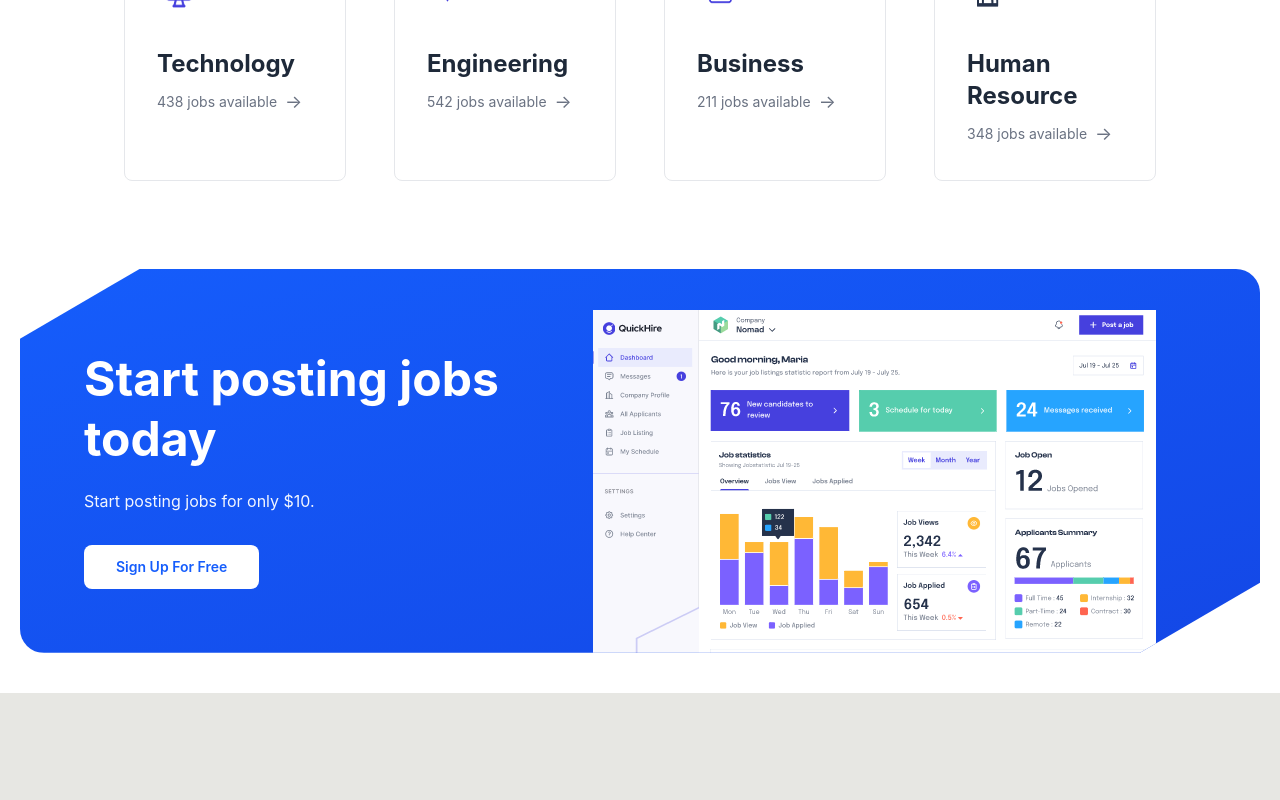
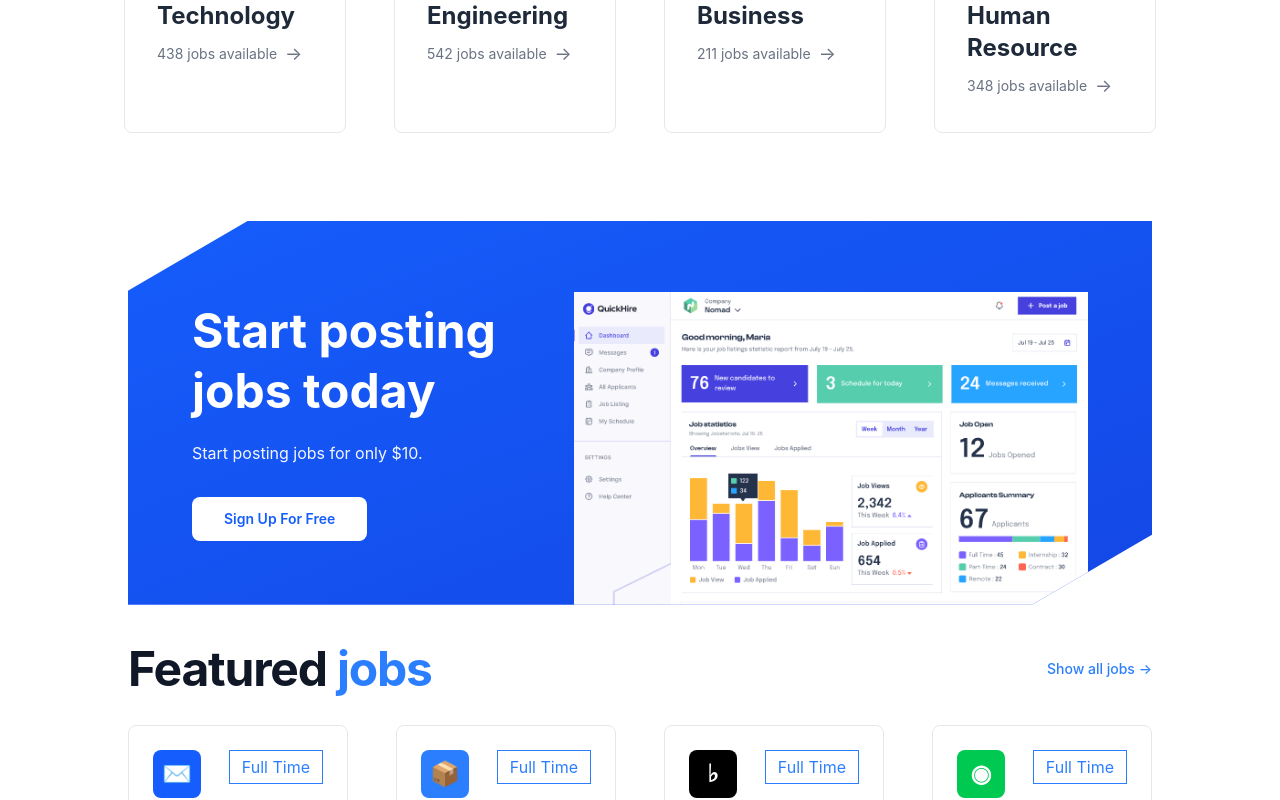
Before and after one commit to fhsiamSE/QuickHire, a React (Vite) app: page / in a window 1280 px wide. Shown: the part 2000-2800 px from the top of the page. Before the commit the page ends 2693 px from the top, so only its background shows below. Built offline with nearby package versions, Linux system fonts and the light colour scheme.

Commit message:
added Featured job  area and some minor fixes

```diff
--- a/src/components/LandingPage/CompanysWeHelp.jsx
+++ b/src/components/LandingPage/CompanysWeHelp.jsx
@@ -15,7 +15,7 @@ function CompanysWeHelp() {
         <p className="text-gray-400 text-xl font-medium m-0 tracking-wider">
           Companies we helped grow
         </p>
-        <div className="flex gap-48 items-center justify-start flex-wrap">
+        <div className="flex gap-36 items-center justify-start flex-wrap">
           {companies.map((company, idx) => (
             <div className="flex items-center justify-center h-16 text-4xl font-medium text-gray-400"
               key={idx}
--- /dev/null
+++ b/src/components/LandingPage/FeaturedJobs.jsx
@@ -0,0 +1,165 @@
+import React from 'react'
+
+function FeaturedJobs() {
+  const jobs = [
+    {
+      id: 1,
+      icon: '✉️',
+      iconBg: 'bg-blue-600',
+      title: 'Email Marketing',
+      company: 'Revolut',
+      location: 'Madrid, Spain',
+      type: 'Full Time',
+      description: 'Revolut is looking for Email Marketing to help team me...',
+      tags: ['Marketing', 'Design']
+    },
+    {
+      id: 2,
+      icon: '📦',
+      iconBg: 'bg-blue-500',
+      title: 'Brand Designer',
+      company: 'Dropbox',
+      location: 'San Francisco, US',
+      type: 'Full Time',
+      description: 'Dropbox is looking for Brand Designer to help the team f...',
+      tags: ['Design', 'Business']
+    },
+    {
+      id: 3,
+      icon: '♭',
+      iconBg: 'bg-black',
+      title: 'Email Marketing',
+      company: 'Pitch',
+      location: 'Berlin, Germany',
+      type: 'Full Time',
+      description: 'Pitch is looking for Customer Manager to join marketing t...',
+      tags: ['Design', 'Business']
+    },
+    {
+      id: 4,
+      icon: '◉',
+      iconBg: 'bg-green-500',
+      title: 'Visual Designer',
+      company: 'Blinklst',
+      location: 'Granada, Spain',
+      type: 'Full Time',
+      description: 'Blinklst is looking for Visual Designer to help team deal...',
+      tags: ['Design']
+    },
+    {
+      id: 5,
+      icon: '🔵',
+      iconBg: 'bg-blue-600',
+      title: 'Product Designer',
+      company: 'ClassPass',
+      location: 'Manchester, UK',
+      type: 'Full Time',
+      description: 'ClassPass is looking for Product Designer to help us...',
+      tags: ['Marketing', 'Design']
+    },
+    {
+      id: 6,
+      icon: '🔷',
+      iconBg: 'bg-teal-500',
+      title: 'Lead Designer',
+      company: 'Canva',
+      location: 'Ontario, Canada',
+      type: 'Full Time',
+      description: 'Canva is looking for Lead Engineer to help develop m...',
+      tags: ['Design', 'Business']
+    },
+    {
+      id: 7,
+      icon: '◎',
+      iconBg: 'bg-gray-400',
+      title: 'Brand Strategist',
+      company: 'GoDaddy',
+      location: 'Marseille, France',
+      type: 'Full Time',
+      description: 'GoDaddy is looking for Brand Strategist to join the team...',
+      tags: ['Business']
+    },
+    {
+      id: 8,
+      icon: '🐦',
+      iconBg: 'bg-blue-400',
+      title: 'Data Analyst',
+      company: 'Twitter',
+      location: 'San Diego, US',
+      type: 'Full Time',
+      description: 'Twitter is looking for Data Analyst to help team deal...',
+      tags: ['Technology']
+    }
+  ]
+
+  const getTagColor = (tag) => {
+    const colors = {
+      'Marketing': 'bg-yellow-100 text-yellow-700',
+      'Design': 'bg-teal-100 text-teal-700',
+      'Business': 'bg-blue-100 text-blue-700',
+      'Technology': 'bg-red-100 text-red-700'
+    }
+    return colors[tag] || 'bg-gray-100 text-gray-700'
+  }
+
+  return (
+    <section className="w-full opacity-100">
+      <div className="px-32 pb-16 flex flex-col gap-8">
+        {/* Header */}
+        <div className="flex justify-between items-center">
+          <h2 className="text-5xl font-bold text-gray-900 tracking-tight">
+            Featured <span className="text-blue-500">jobs</span>
+          </h2>
+          <a href="#" className="text-blue-500 text-sm font-medium hover:opacity-80 transition-opacity">
+            Show all jobs →
+          </a>
+        </div>
+
+        {/* Jobs Grid */}
+        <div className="grid grid-cols-4 gap-12">
+          {jobs.map((job) => (
+            <div
+              key={job.id}
+              className="bg-white rounded-lg p-6 flex flex-col gap-4 border border-gray-200 hover:shadow-lg transition-shadow"
+            >
+              {/* Card Header */}
+              <div className="flex justify-between items-start">
+                <div className={`w-12 h-12 rounded-lg ${job.iconBg} flex items-center justify-center text-2xl text-white font-semibold`}>
+                  {job.icon}
+                </div>
+                <span className="text-md text-blue-500 px-3 py-1 border border-blue-500">
+                  {job.type}
+                </span>
+              </div>
+
+              {/* Job Info */}
+              <div className="flex flex-col gap-1">
+                <h3 className="text-base font-semibold text-gray-900">{job.title}</h3>
+                <p className="text-sm text-gray-500">
+                  {job.company} · <span className="text-gray-400">{job.location}</span>
+                </p>
+              </div>
+
+              {/* Job Description */}
+              <p className="text-sm text-gray-500 line-clamp-2">{job.description}</p>
+
+              {/* Tags */}
+              <div className="flex flex-wrap gap-2">
+                {job.tags.map((tag) => (
+                  <span
+                    key={tag}
+                    className={`text-xs font-medium px-2 py-1 rounded ${getTagColor(tag)}`}
+                  >
+                    {tag}
+                  </span>
+                ))}
+              </div>
+            </div>
+          ))}
+        </div>
+      </div>
+    </section>
+  )
+}
+
+export default FeaturedJobs
--- a/src/components/LandingPage/JobSearch.jsx
+++ b/src/components/LandingPage/JobSearch.jsx
@@ -79,7 +79,7 @@ function JobSearch() {
         </form>
 
         {/* Popular Searches */}
-        <p className="text-gray-500 text-sm">
+        <p className="text-gray-400 text-xl mt-32">
           Popular : {popularJobs.join(', ')}
         </p>
       </div>
--- a/src/components/LandingPage/LandingPage.jsx
+++ b/src/components/LandingPage/LandingPage.jsx
@@ -3,6 +3,7 @@ import Header from './Header'
 import JobSearch from './JobSearch'
 import CompanysWeHelp from './CompanysWeHelp'
 import Category from './Category'
+import FeaturedJobs from './FeaturedJobs'
 import SignUpAds from './SignUpAds'
 
 function LandingPage() {
@@ -13,6 +14,7 @@ function LandingPage() {
       <CompanysWeHelp />
       <Category />
       <SignUpAds />
+      <FeaturedJobs />
     </div>
   )
 }
--- a/src/components/LandingPage/SignUpAds.jsx
+++ b/src/components/LandingPage/SignUpAds.jsx
@@ -4,7 +4,7 @@ import AdminImage from '../../assets/AdminImage.png'
 function SignUpAds() {
   return (
    <div className="py-10 px-5">
-      <div className="max-w-7xl mx-auto h-96 flex items-end gap-10 bg-gradient-to-br from-blue-600 to-blue-700 rounded-3xl p-16 overflow-hidden relative"
+      <div className="max-w-5xl mx-auto h-96 flex items-end gap-10 bg-gradient-to-br from-blue-600 to-blue-700  p-16 overflow-hidden relative"
        style={{
     clipPath: 'polygon(120px 0, 100% 0, 100% calc(100% - 70px), calc(100% - 120px) 100%, 0 100%, 0 70px)',
   }}>
```
